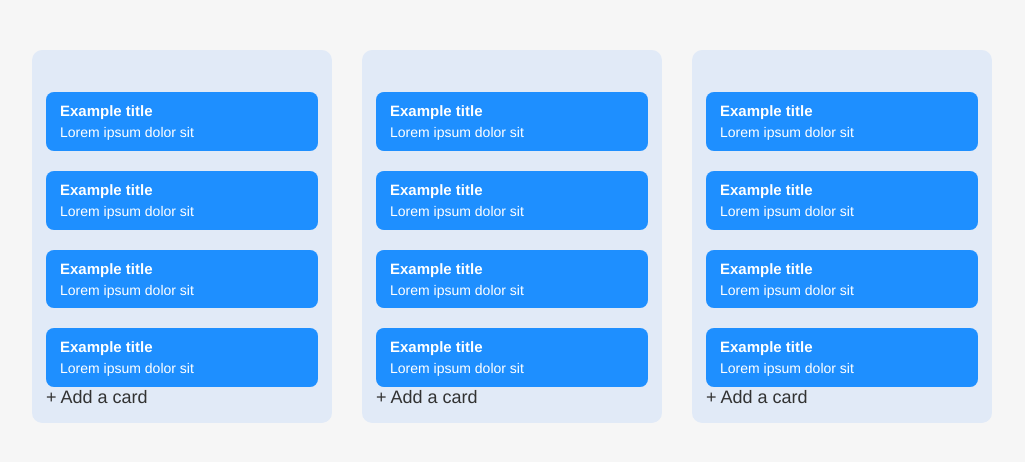
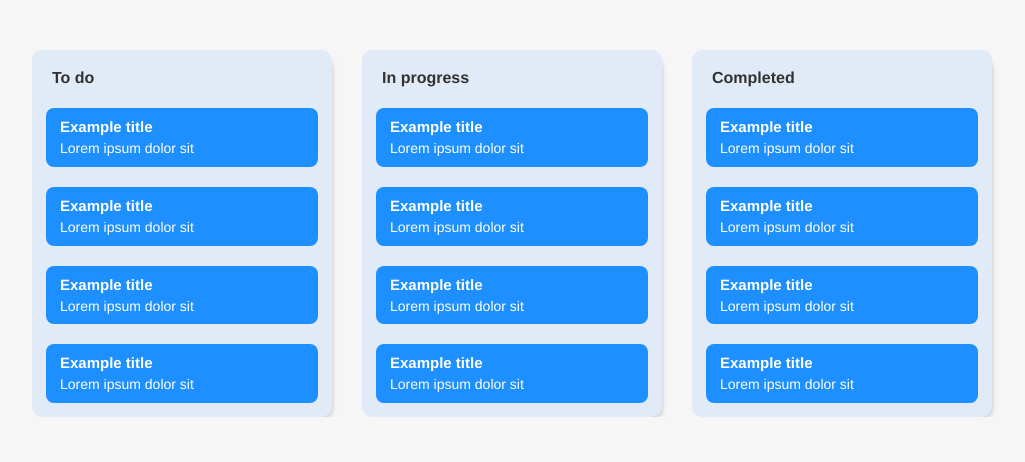
Before and after one commit to Erhanero/boardy, a React (Vite) app: page / in a window 1280 px wide. Shown: the top 462 px of the page, without its empty margins (128-1153 px from the left). Built offline with nearby package versions, Linux system fonts and the light colour scheme.

Commit message:
refactor(components/board-list): add styles

```diff
--- a/src/components/board-list/board-list.jsx
+++ b/src/components/board-list/board-list.jsx
@@ -3,18 +3,13 @@
  */
 import Cards from '@/components/cards/cards';
 import EditableText from '@/components/editable-text/editable-text';
-import Button from '@/components/button/button';
 
-const BoardList = ({title}) => {
+const BoardList = ({ title }) => {
 	return (
 		<div className="board-list">
-			<div className="board__title">
-				<EditableText text={title} />
-			</div>
+			<EditableText initialText={title} className="board__title" />
 
-			<Cards/>
-
-			<Button>+ Add a card </Button>
+			<Cards />
 		</div>
 	);
 }
--- a/src/components/board-list/board-list.scss
+++ b/src/components/board-list/board-list.scss
@@ -8,4 +8,9 @@
 	padding: 1.4rem;
 	width: 30rem;
 	flex-shrink: 0;
+	box-shadow: 5px 5px 7px -8px rgba(0, 0, 0, 0.6);
+
+	.board__title {
+		margin-bottom: 16px;
+	}
 }
```
